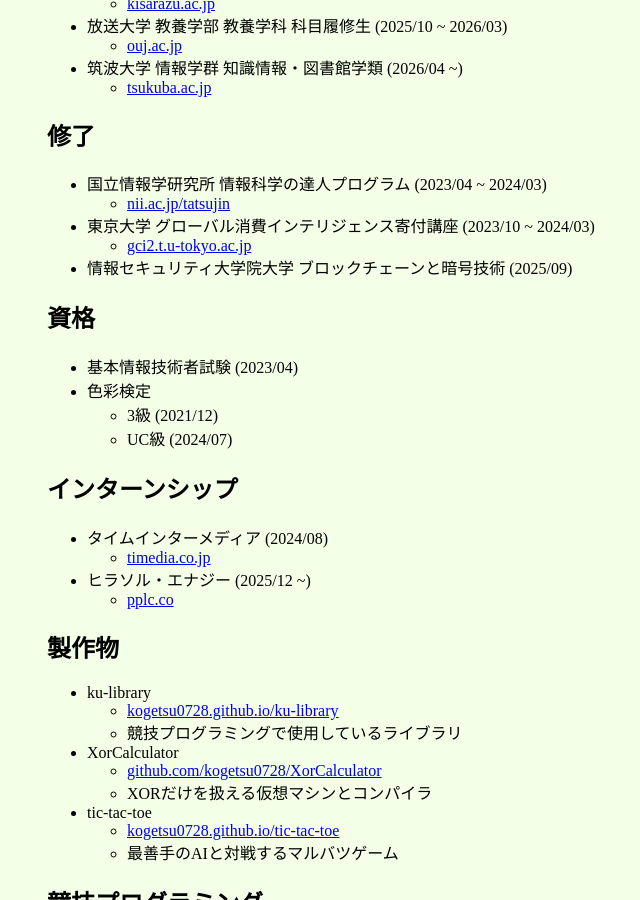
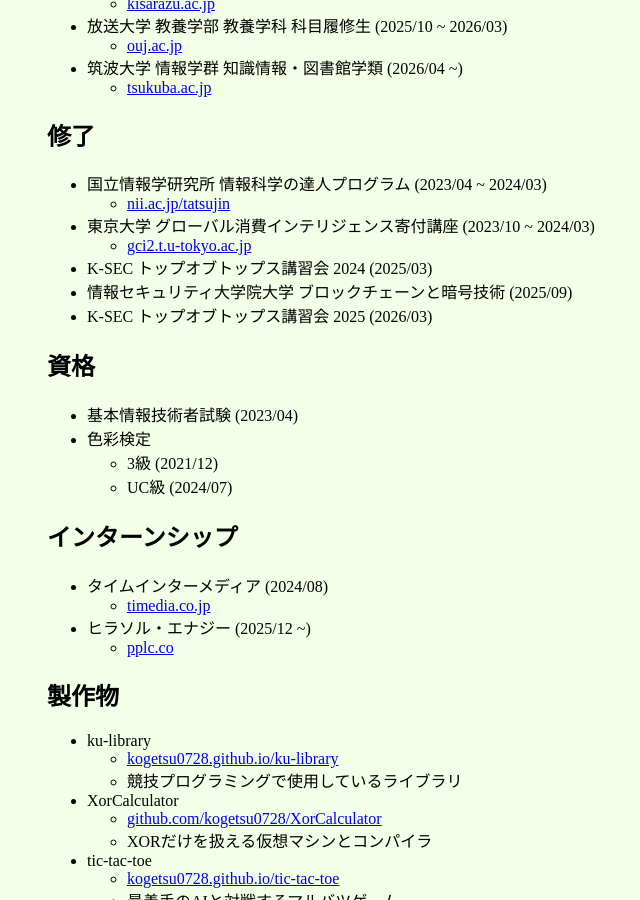
Before and after one commit to kogetsu0728/kogetsu0728.github.io, a Jekyll site: the page built from index.md, in a window 1280 px wide and 900 px high, scrolled down 403 px. Shown: the whole window, without its empty margins (213-853 px from the left). Built offline with Jekyll 4.4.1, drawn with Linux system fonts in a browser that asks for light colours.

Commit message:
feat: トップオブトップス講習会

```diff
--- a/index.md
+++ b/index.md
@@ -30,7 +30,9 @@
     - [nii.ac.jp/tatsujin](https://www.nii.ac.jp/tatsujin/)
 - 東京大学 グローバル消費インテリジェンス寄付講座 (2023/10 ~ 2024/03)
     - [gci2.t.u-tokyo.ac.jp](https://gci2.t.u-tokyo.ac.jp/)
+- K-SEC トップオブトップス講習会 2024 (2025/03)
 - 情報セキュリティ大学院大学 ブロックチェーンと暗号技術 (2025/09)
+- K-SEC トップオブトップス講習会 2025 (2026/03)
 
 ## 資格
 - 基本情報技術者試験 (2023/04)
```
